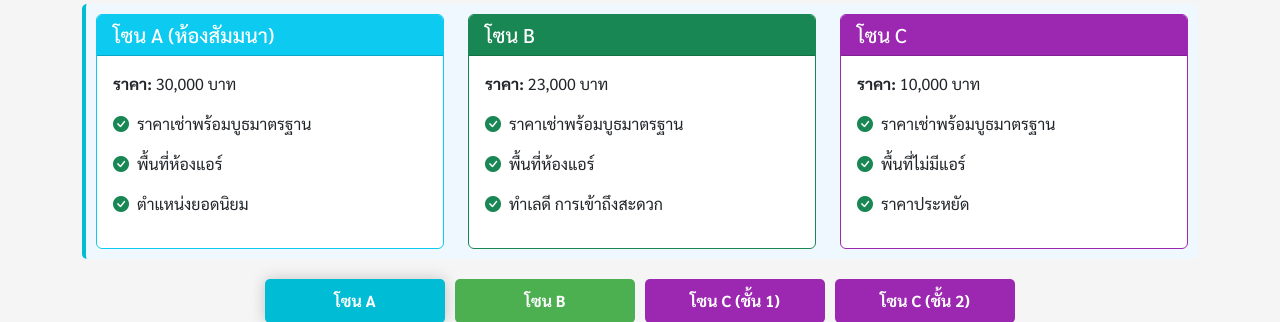
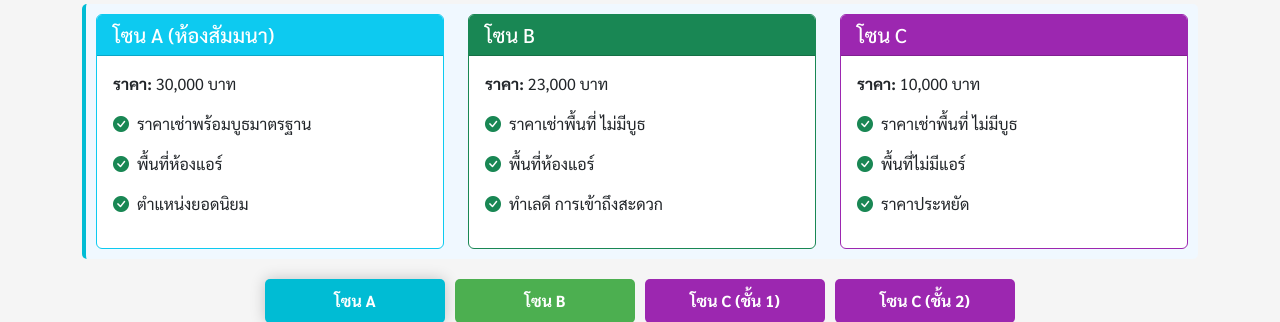
Before and after one commit to OhayouOhayouOhayou/regArts, a PHP site: page /booth/ in a window 1280 px wide. Shown: the part 865-1187 px from the top of the page. Run offline with PHP 8.4, Linux system fonts and the light colour scheme; data comes from the database, SQL or seed files in the repository; data that the repository does not hold is empty; some libraries are stand-ins or nearby versions.

Commit message:
Edit Text

```diff
--- a/booth/index.php
+++ b/booth/index.php
@@ -592,7 +592,7 @@ $zoneCPrices = $conn->query("SELECT MIN(price) as min_price, MAX(price) as max_p
                 </div>
                 <div class="card-body">
                     <p><strong>ราคา:</strong> <?php echo formatCurrency($zoneBPrices['min_price']); ?></p>
-                    <p><i class="bi bi-check-circle-fill text-success me-2"></i>ราคาเช่าพร้อมบูธมาตรฐาน</p>
+                    <p><i class="bi bi-check-circle-fill text-success me-2"></i>ราคาเช่าพื้นที่ ไม่มีบูธ</p>
                     <p><i class="bi bi-check-circle-fill text-success me-2"></i>พื้นที่ห้องแอร์</p>
                     <p><i class="bi bi-check-circle-fill text-success me-2"></i>ทำเลดี การเข้าถึงสะดวก</p>
                 </div>
@@ -605,7 +605,7 @@ $zoneCPrices = $conn->query("SELECT MIN(price) as min_price, MAX(price) as max_p
                 </div>
                 <div class="card-body">
                     <p><strong>ราคา:</strong> <?php echo formatCurrency($zoneCPrices['min_price']); ?></p>
-                    <p><i class="bi bi-check-circle-fill text-success me-2"></i>ราคาเช่าพร้อมบูธมาตรฐาน</p>
+                    <p><i class="bi bi-check-circle-fill text-success me-2"></i>ราคาเช่าพื้นที่ ไม่มีบูธ</p>
                     <p><i class="bi bi-check-circle-fill text-success me-2"></i>พื้นที่ไม่มีแอร์</p>
                     <p><i class="bi bi-check-circle-fill text-success me-2"></i>ราคาประหยัด</p>
                 </div>
```
